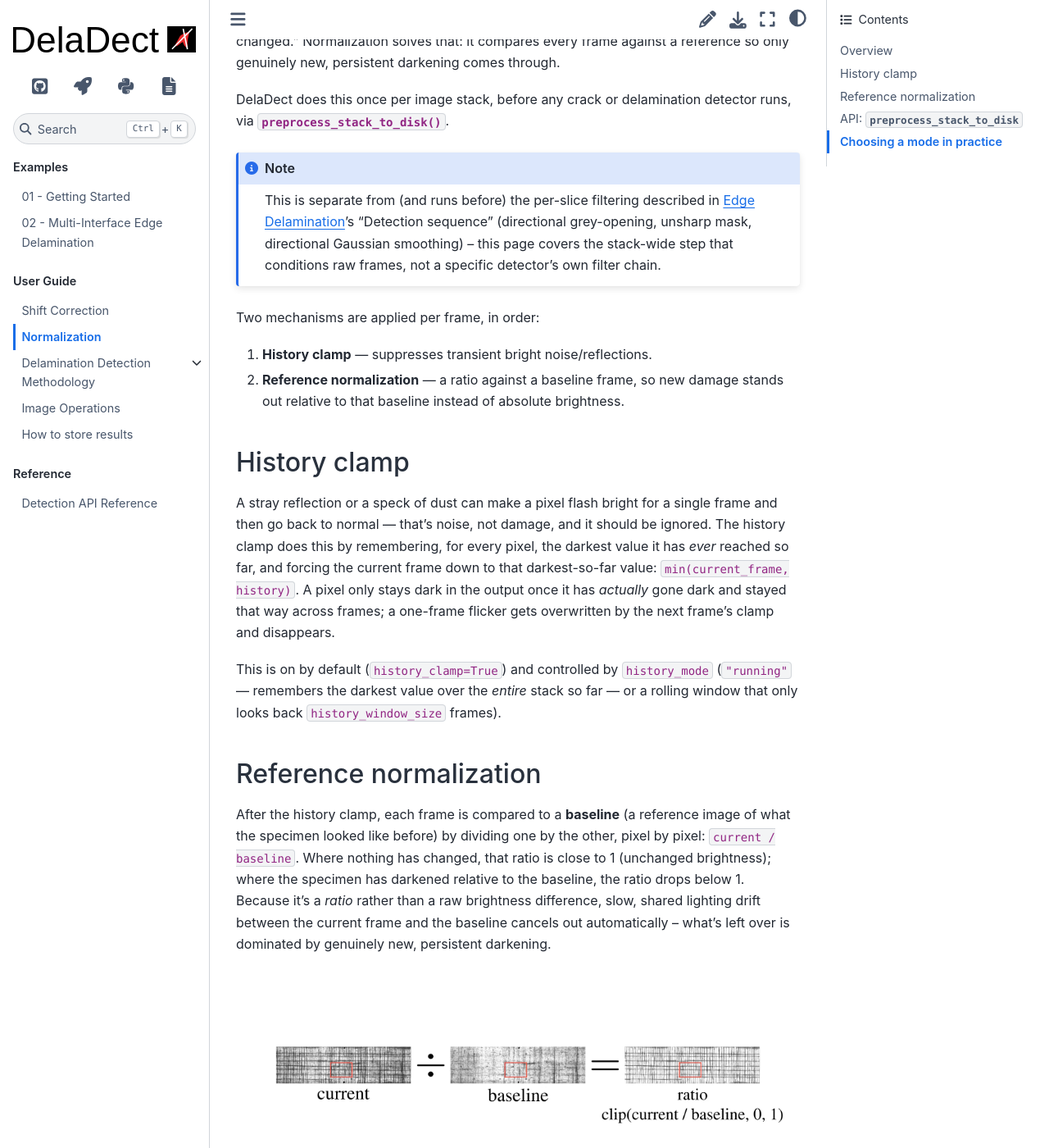
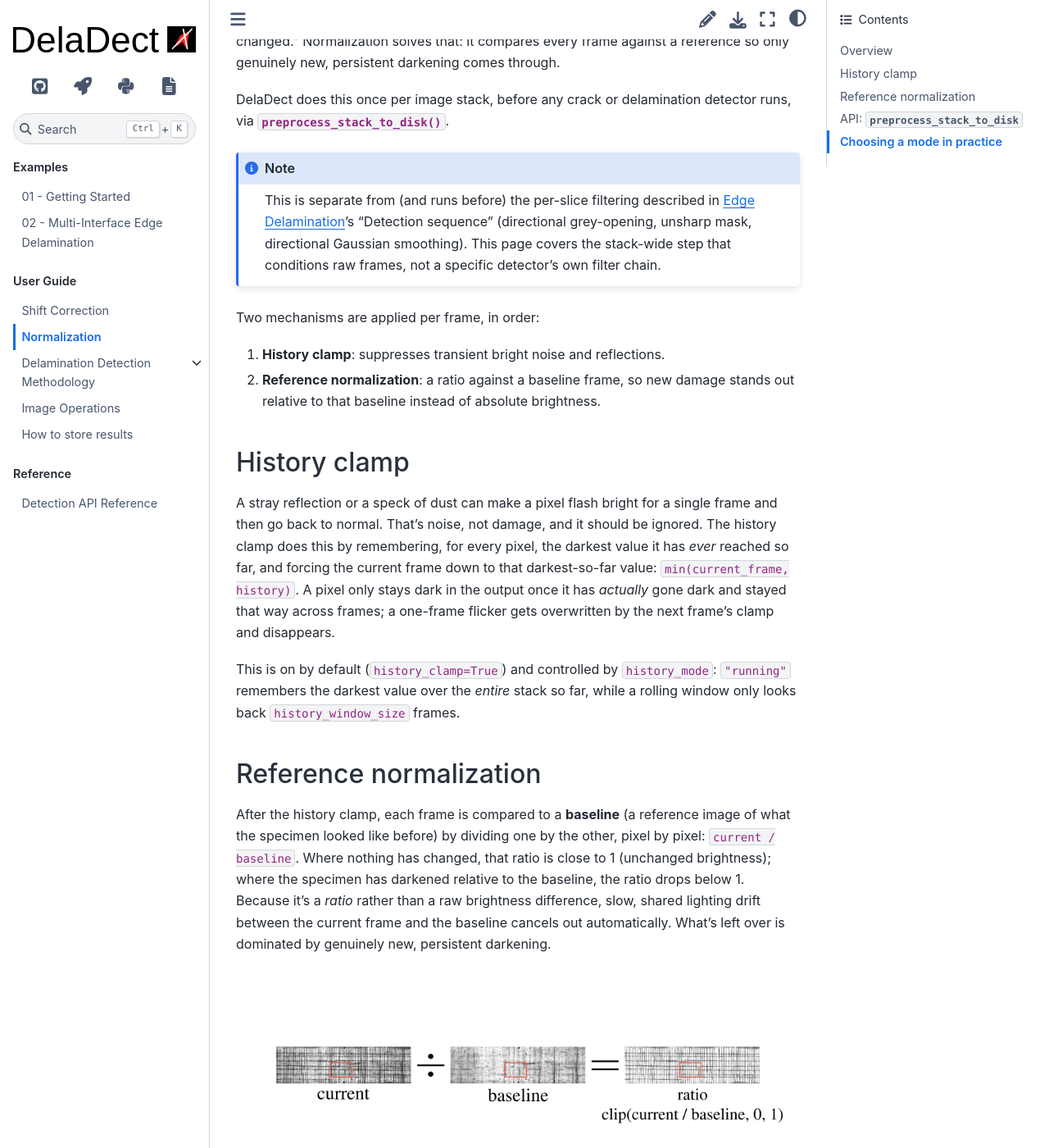
Before and after one commit to VascoPires/DelaDect, a Sphinx documentation site: the page built from docs/source/Image_pre_processing.rst, in a window 1280 px wide and 1400 px high, scrolled down 311 px. Shown: the whole window at 82% size. Built offline with Sphinx 7.4.7 and the Sphinx Book theme 1.1.4, drawn with Linux system fonts in a browser that asks for light colours; some of the changed text lies outside the part shown.

Commit message:
minor_change

```diff
--- a/docs/source/Image_pre_processing.rst
+++ b/docs/source/Image_pre_processing.rst
@@ -21,14 +21,14 @@ detector runs, via
 
    This is separate from (and runs before) the per-slice filtering described
    in :doc:`edge_delamination`'s "Detection sequence" (directional grey-opening,
-   unsharp mask, directional Gaussian smoothing) -- this page covers the
+   unsharp mask, directional Gaussian smoothing). This page covers the
    stack-wide step that conditions raw frames, not a specific detector's own
    filter chain.
 
 Two mechanisms are applied per frame, in order:
 
-1. **History clamp** — suppresses transient bright noise/reflections.
-2. **Reference normalization** — a ratio against a baseline frame, so new
+1. **History clamp**: suppresses transient bright noise and reflections.
+2. **Reference normalization**: a ratio against a baseline frame, so new
    damage stands out relative to that baseline instead of absolute
    brightness.
 
@@ -37,7 +37,7 @@ Two mechanisms are applied per frame, in order:
 History clamp
 --------------
 A stray reflection or a speck of dust can make a pixel flash bright for a
-single frame and then go back to normal — that's noise, not damage, and it
+single frame and then go back to normal. That's noise, not damage, and it
 should be ignored. The history clamp does this by remembering, for every
 pixel, the darkest value it has *ever* reached so far, and forcing the
 current frame down to that darkest-so-far value: ``min(current_frame, history)``.
@@ -46,9 +46,9 @@ stayed that way across frames; a one-frame flicker gets overwritten by the
 next frame's clamp and disappears.
 
 This is on by default (``history_clamp=True``) and controlled by
-``history_mode`` (``"running"`` — remembers the darkest value over the
-*entire* stack so far — or a rolling window that only looks back
-``history_window_size`` frames).
+``history_mode``: ``"running"`` remembers the darkest value over the
+*entire* stack so far, while a rolling window only looks back
+``history_window_size`` frames.
 
 Reference normalization
 ------------------------
@@ -58,8 +58,8 @@ the other, pixel by pixel: ``current / baseline``. Where nothing has
 changed, that ratio is close to 1 (unchanged brightness); where the specimen
 has darkened relative to the baseline, the ratio drops below 1. Because it's
 a *ratio* rather than a raw brightness difference, slow, shared lighting
-drift between the current frame and the baseline cancels out automatically
--- what's left over is dominated by genuinely new, persistent darkening.
+drift between the current frame and the baseline cancels out automatically.
+What's left over is dominated by genuinely new, persistent darkening.
 
 .. image:: _static/normalization/frame_division_ratio.png
    :alt: Static reference normalization by frame division
@@ -76,22 +76,22 @@ clipped back into a normal ``0-255`` image range:
    ratio = np.clip(frame_float / denominator, 0.0, 1.0)
    processed = (ratio * 255.0).astype(np.uint8)
 
-The only real question is *which frame counts as the baseline* --
+The only real question is *which frame counts as the baseline*, and
 ``reference_mode`` selects that:
 
-- ``"static"`` (default) — one fixed early frame, reused for the whole
+- ``"static"`` (default): one fixed early frame, reused for the whole
   stack. Standard for :meth:`EdgeDetector.detect_primary`,
   :meth:`DelaminationDetector.detect_both_delaminations`, and
   :meth:`DiffuseDetector.diffuse_delamination`.
-- ``"rolling_median"`` — an adaptive baseline: the median of a trailing
-  window of recent frames, ``[start_idx, end_idx)`` where
+- ``"rolling_median"``: an adaptive baseline built from the median of a
+  trailing window of recent frames, ``[start_idx, end_idx)`` where
   ``end_idx = idx - reference_skip`` and ``start_idx = end_idx - reference_window``.
   Reserved for :meth:`EdgeDetector.detect_edge_multi`.
 
 Static-reference limits and the rolling alternative
 ^^^^^^^^^^^^^^^^^^^^^^^^^^^^^^^^^^^^^^^^^^^^^^^^^^^^
 A fixed baseline works well as long as the baseline frame itself still looks
-"healthy" -- undamaged, or close to it.
+"healthy" (undamaged, or close to it).
 
 .. warning::
 
@@ -100,7 +100,7 @@ A fixed baseline works well as long as the baseline frame itself still looks
    the past, by the current frame the specimen may already be damaged in
    the *same* spot the baseline was taken from. Since both the current
    frame and the baseline are now dark there, the ratio between them comes
-   out close to 1 again -- as if nothing were there. The damage has
+   out close to 1 again, as if nothing were there. The damage has
    effectively canceled itself out of its own reference frame. This
    specifically breaks **multi-interface delamination** (``detect_edge_multi``),
    which depends on still detecting *further* change inside a region that's
@@ -127,7 +127,7 @@ auto-preprocessing path defaults to ``reference_window=10``,
    :align: center
 
 For a concrete, code-generated comparison of both modes on the same real
-specimen and frame -- rather than the schematic above -- see the
+specimen and frame, rather than the schematic above, see the
 normalization step in :doc:`examples/delamination_multi_interface`.
 
 API: ``preprocess_stack_to_disk``
@@ -151,12 +151,12 @@ Returns ``{"cache_paths": [...]}``, one path per processed frame. Each
 cached ``.npz`` lives at ``<results>/<cache_dirname>/<key>/preprocess_%04d.npz``
 and stores:
 
-- ``processed`` — the normalized frame
-- ``baseline`` — the baseline frame used for that index
-- ``ref_start_idx``, ``ref_end_idx``, ``ref_anchor_idx`` — the resolved
+- ``processed``: the normalized frame
+- ``baseline``: the baseline frame used for that index
+- ``ref_start_idx``, ``ref_end_idx``, ``ref_anchor_idx``: the resolved
   reference window bounds
 - ``reference_mode``, ``reference_window``, ``reference_skip``,
-  ``history_mode``, ``history_window_size`` — the settings used, so the
+  ``history_mode``, ``history_window_size``: the settings used, so the
   cache is self-describing
 
 A manifest file in the same cache directory records the run's settings for
@@ -185,5 +185,5 @@ Choosing a mode in practice
 .. note::
 
    If diffuse masks look too broad (rectangular ROI-like shapes), see the
-   troubleshooting order in :doc:`detection`'s "Troubleshooting" section --
+   troubleshooting order in :doc:`detection`'s "Troubleshooting" section.
    ``reference_skip`` is the first knob to try there too.
--- a/docs/source/examples/delamination_multi_interface.rst
+++ b/docs/source/examples/delamination_multi_interface.rst
@@ -255,7 +255,7 @@ be reloaded later together with its stored results, as described in
 
 .. _multi-interface-3d:
 
-4. Out30-p1, in 3D
+The specimen in 3D
 --------------------
 
 A good way to visualize the results is through a 3D visualization tool such as PyVista. Here
```
Also changed, not shown: docs/source/methodology.rst (+0 -39 lines), 1 other file.
